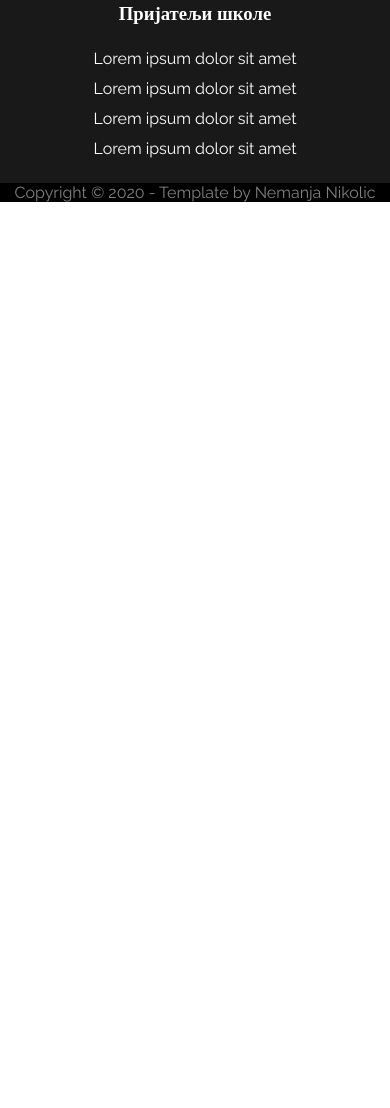
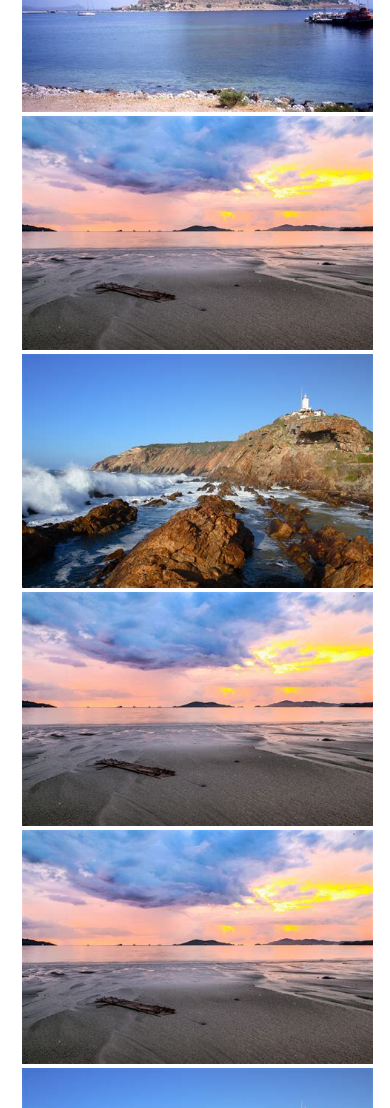
Before and after one commit to nemanja177/school, a plain HTML site: page index.html in a window 390 px wide. Shown: the part 2798-3906 px from the top of the page. Before the commit the page ends 3000 px from the top, so only its background shows below. Drawn offline with Linux system fonts and the light colour scheme; a web font is replaced by a local one.

Commit message:
Mobile update

```diff
--- a/css/style.css
+++ b/css/style.css
@@ -576,4 +576,10 @@ footer p {
   .expand-button {
     top: 80%;
   }
+  .galery-holder {
+    flex-direction: column;
+  }
+  .galery-image-slot {
+    width: 100%;
+  }
 }
--- a/index.html
+++ b/index.html
@@ -190,6 +190,15 @@
         <div class="galery-image-slot">
           <img class="image" src="images/slika4.jpg" alt="">
         </div>
+        <div class="galery-image-slot">
+          <img class="image" src="images/slika4.jpg" alt="">
+        </div>
+        <div class="galery-image-slot">
+          <img class="image" src="images/slika2.jpg" alt="">
+        </div>
+        <div class="galery-image-slot">
+          <img class="image" src="images/slika4.jpg" alt="">
+        </div>
       </div>
       <div class="big-image-container">
         <span id="closeButton" class="close-button">&times;</span>
--- a/js/main.js
+++ b/js/main.js
@@ -12,12 +12,14 @@ $(window).bind('scroll', function() {
 });
 
 $(".image").click(function($this) {
+  if ( window.innerWidth >= 800 ) {
     let imgsrc = $(this).attr("src");
     if( $(".big-image-container").is(":visible") ) {
       $("#big-image").attr("src", imgsrc);
     } else {
       $("#big-image").attr("src", imgsrc);
       $(".big-image-container").slideToggle(500);
+    }
   }
 });
 
```
Lines whose indentation alone changed are shown as unchanged.
